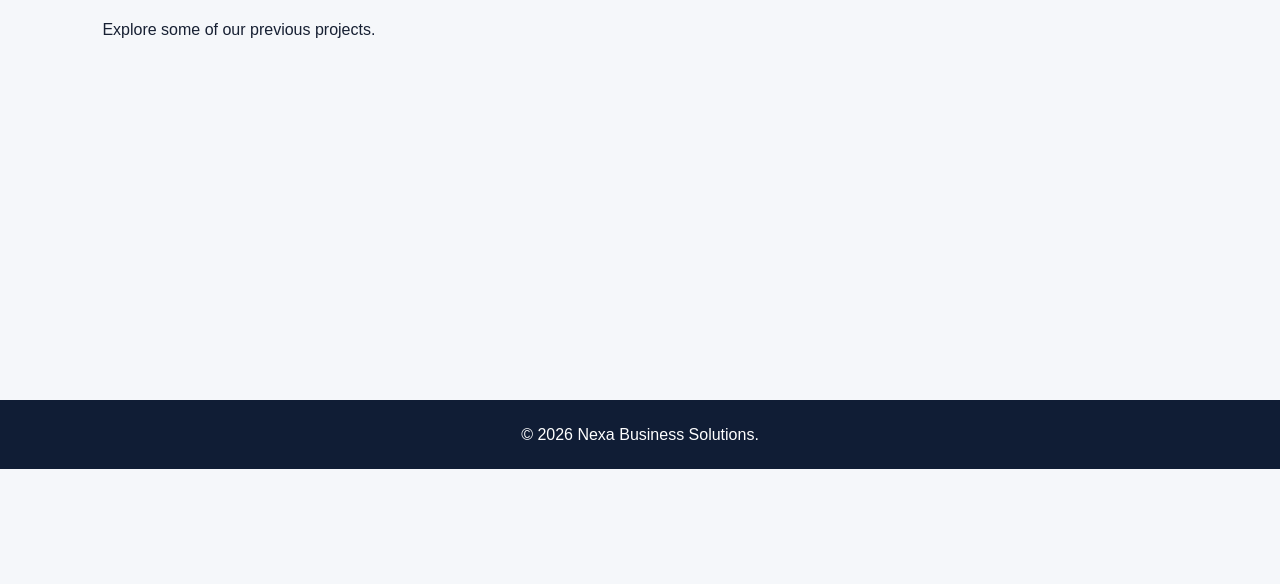
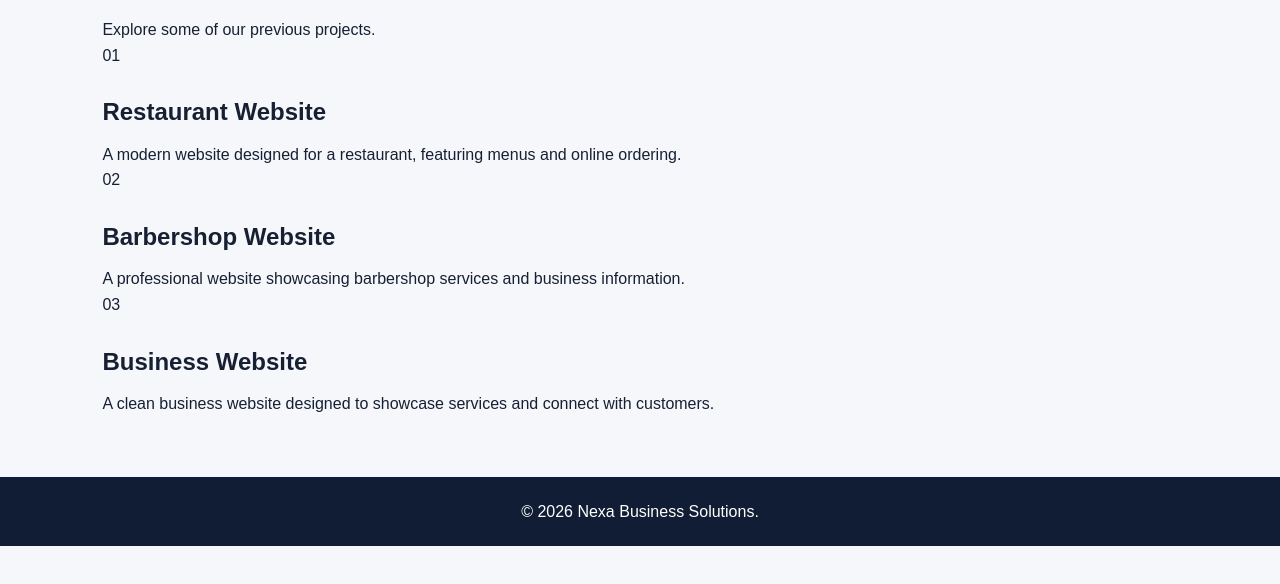
Before and after one commit to ojimpete11-max/Nexa-business-website-, a plain HTML site: page portfolio.html in a window 1280 px wide. Shown: the part 202-786 px from the top of the page. Drawn offline with Linux system fonts and the light colour scheme.

Commit message:
Enhance portfolio section with project details
Added a portfolio grid with project cards for a restaurant, barbershop, and business website.

```diff
--- a/portfolio.html
+++ b/portfolio.html
@@ -22,11 +22,39 @@
         </nav>
     </header>
 
-    <main class="page-content">
-        <h1>Our Portfolio</h1>
-        <p>Explore some of our previous projects.</p>
-    </main>
 
+<main class="page-content">
+
+    <h1>Our Portfolio</h1>
+
+    <p>Explore some of our previous projects.</p>
+
+    <div class="portfolio-grid">
+
+        <div class="portfolio-card">
+            <div class="project-image">01</div>
+            <h2>Restaurant Website</h2>
+            <p>A modern website designed for a restaurant,
+            featuring menus and online ordering.</p>
+        </div>
+
+        <div class="portfolio-card">
+            <div class="project-image">02</div>
+            <h2>Barbershop Website</h2>
+            <p>A professional website showcasing
+            barbershop services and business information.</p>
+        </div>
+
+        <div class="portfolio-card">
+            <div class="project-image">03</div>
+            <h2>Business Website</h2>
+            <p>A clean business website designed to
+            showcase services and connect with customers.</p>
+        </div>
+
+    </div>
+
+</main>
     <footer>
         <p>&copy; 2026 Nexa Business Solutions.</p>
     </footer>
```
